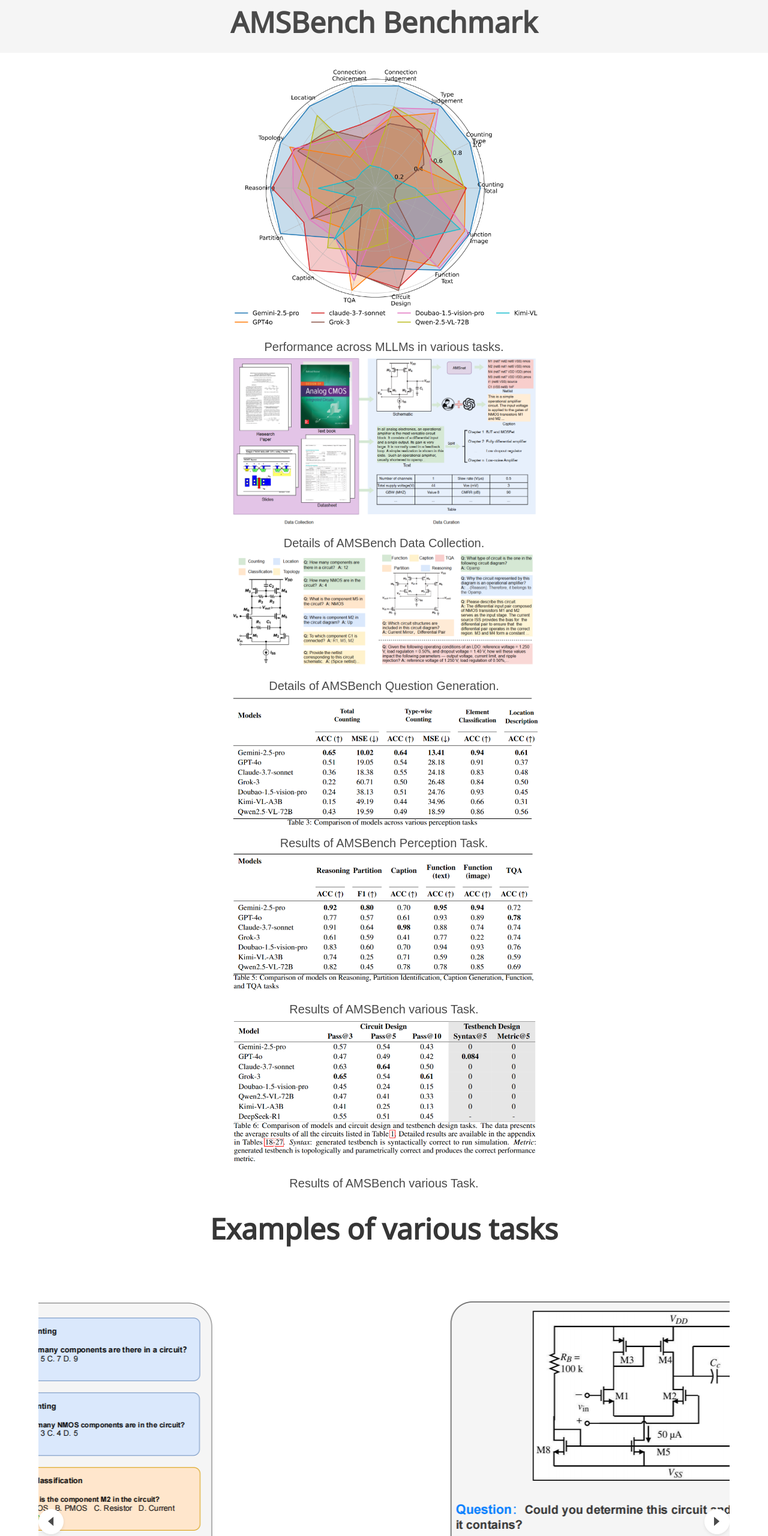
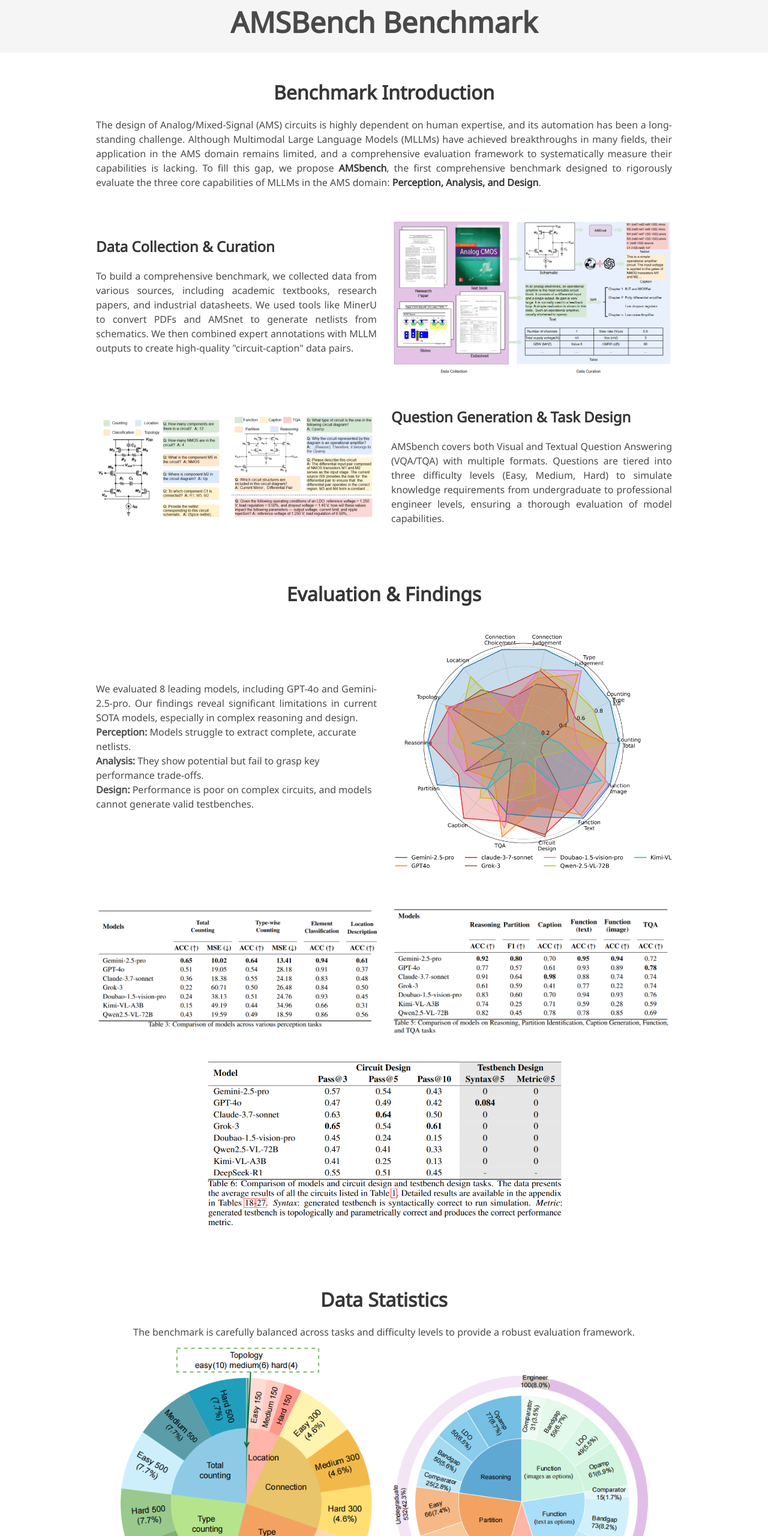
Before and after one commit to AMSBench/AMSBench.github.io, a plain HTML site: page index.html in a window 1280 px wide. Shown: the part 1420-3980 px from the top of the page at 60% size. Drawn offline with nearby package versions, Linux system fonts and the light colour scheme; some icons are missing; a web font is replaced by a local one.

Commit message:
modify index.html

```diff
--- a/index.html
+++ b/index.html
@@ -215,139 +215,124 @@
 </section>
 
 
+<section class="section compact-section">
+    <div class="container is-max-desktop">
+        <div class="content has-text-justified" style="margin-bottom: 3rem;">
+            <h2 class="title is-3 has-text-centered">Benchmark Introduction</h2>
+            <p>
+                The design of Analog/Mixed-Signal (AMS) circuits is highly dependent on human expertise, and its automation has been a long-standing challenge. Although Multimodal Large Language Models (MLLMs) have achieved breakthroughs in many fields, their application in the AMS domain remains limited, and a comprehensive evaluation framework to systematically measure their capabilities is lacking. To fill this gap, we propose <strong>AMSbench</strong>, the first comprehensive benchmark designed to rigorously evaluate the three core capabilities of MLLMs in the AMS domain: <strong>Perception, Analysis, and Design</strong>.
+            </p>
+        </div>
 
-<section class="hero teaser">
-  <div class="hero-body" style="padding: 0;">
-    <figure class="image is-fullwidth">
-      <img src="static/images/rada.png" alt="AMSbench Teaser"
-           style="width: 40%; height: auto; display: block; margin: 0 auto;">
+        <div class="columns is-vcentered">
+            <div class="column">
+                <h3 class="title is-4">Data Collection & Curation</h3>
+                <p class="has-text-justified">
+                    To build a comprehensive benchmark, we collected data from various sources, including academic textbooks, research papers, and industrial datasheets. We used tools like MinerU to convert PDFs and AMSnet to generate netlists from schematics. We then combined expert annotations with MLLM outputs to create high-quality "circuit-caption" data pairs.
+                </p>
+            </div>
+            <div class="column">
+                <figure class="image">
+                    <img src="static/images/data_collection.png" alt="Data Collection Pipeline" class="results-image">
                 </figure>
-    <h2 class="subtitle has-text-centered mt-4">
-      Performance across MLLMs in various tasks.
-    </h2>
+            </div>
+        </div>
+
+        <div class="columns is-vcentered" style="margin-top: 2rem;">
+            <div class="column">
+                <figure class="image">
+                    <img src="static/images/question_generation.png" alt="Question Generation Examples" class="results-image">
+                </figure>
+            </div>
+            <div class="column">
+                <h3 class="title is-4">Question Generation & Task Design</h3>
+                <p class="has-text-justified">
+                    AMSbench covers both Visual and Textual Question Answering (VQA/TQA) with multiple formats. Questions are tiered into three difficulty levels (Easy, Medium, Hard) to simulate knowledge requirements from undergraduate to professional engineer levels, ensuring a thorough evaluation of model capabilities.
+                </p>
+            </div>
+        </div>
     </div>
 </section>
 
-<section class="hero teaser">
-  <div class="hero-body" style="padding: 0;">
-    <figure class="image is-fullwidth">
-      <img src="static/images/data_collection.png" alt="AMSbench Teaser"
-           style="width: 40%; height: auto; display: block; margin: 0 auto;">
+<section class="section compact-section">
+    <div class="container is-max-desktop">
+        <h2 class="title is-3 has-text-centered">Evaluation & Findings</h2>
+        <div class="columns is-vcentered">
+            <div class="column is-6">
+                <p class="has-text-justified">
+                    We evaluated 8 leading models, including GPT-4o and Gemini-2.5-pro. Our findings reveal significant limitations in current SOTA models, especially in complex reasoning and design.
+                </p>
+                <ul>
+                    <li><b>Perception:</b> Models struggle to extract complete, accurate netlists.</li>
+                    <li><b>Analysis:</b> They show potential but fail to grasp key performance trade-offs.</li>
+                    <li><b>Design:</b> Performance is poor on complex circuits, and models cannot generate valid testbenches.</li>
+                </ul>
+            </div>
+            <div class="column is-6">
+                 <figure class="image">
+                    <img src="static/images/rada.png" alt="Model Performance Radar Chart" class="results-image">
                  </figure>
-    <h2 class="subtitle has-text-centered mt-4">
-      Details of AMSBench Data Collection.
-    </h2>
+            </div>
+        </div>
+        <div class="columns" style="margin-top: 2rem;">
+            <div class="column"><img src="static/images/tab_perception.png" alt="Perception Task Results" class="results-image"></div>
+            <div class="column"><img src="static/images/tab_multitask.png" alt="Interconnect and Analysis Results" class="results-image"></div>
+        </div>
+        <div class="has-text-centered" style="margin-top: 1rem;">
+            <figure class="image" style="max-width: 600px; margin: auto;">
+                 <img src="static/images/tab_design_tb.png" alt="Design Task Results" class="results-image">
+            </figure>
+        </div>
     </div>
 </section>
 
-<section class="hero teaser">
-  <div class="hero-body" style="padding: 0;">
-    <figure class="image is-fullwidth">
-      <img src="static/images/question_generation.png" alt="AMSbench Teaser"
-           style="width: 40%; height: auto; display: block; margin: 0 auto;">
+<section class="section compact-section">
+    <div class="container is-max-desktop">
+        <h2 class="title is-3 has-text-centered">Data Statistics</h2>
+        <p class="has-text-centered">The benchmark is carefully balanced across tasks and difficulty levels to provide a robust evaluation framework.</p>
+        <figure class="image">
+            <img src="static/images/data.png" alt="Data Statistics Pie Charts" style="max-width: 900px; margin: auto;">
         </figure>
-    <h2 class="subtitle has-text-centered mt-4">
-       Details of AMSBench Question Generation.
-    </h2>
+    </div>
+</section>
+<section class="hero is-light">
+    <div class="hero-body compact-section has-text-centered">
+        <h1 class="title is-2 mmmu">
+            <span class="mmmu">Task Examples</span>
+        </h1>
     </div>
 </section>
 
-<section class="hero teaser">
-  <div class="hero-body" style="padding: 0;">
-    <figure class="image is-fullwidth">
-      <img src="static/images/tab_perception.png" alt="AMSbench Teaser"
-           style="width: 40%; height: auto; display: block; margin: 0 auto;">
-    </figure>
+<section class="section compact-section">
+  <div class="container is-max-desktop">
+  	  <div id="results-carousel" class="carousel results-carousel">
+  	  	<div class="item has-text-centered">
+  	  	  <img src="static/images/perception.png" alt="Perception Task Example" class="carousel-image" />
   	  	  <h2 class="subtitle has-text-centered mt-4">
-       Results of AMSBench Perception Task.
+  	  	  	<b>Perception Task:</b> Includes total/type-wise counting, location description, connection judgment, and topology generation.
   	  	  </h2>
   	  	</div>
-</section>
-
-<section class="hero teaser">
-  <div class="hero-body" style="padding: 0;">
-    <figure class="image is-fullwidth">
-      <img src="static/images/tab_multitask.png" alt="AMSbench Teaser"
-           style="width: 40%; height: auto; display: block; margin: 0 auto;">
-    </figure>
+  	  	<div class="item has-text-centered">
+  	  	  <img src="static/images/partition.png" alt="Partition Task Example" class="carousel-image" />
   	  	  <h2 class="subtitle has-text-centered mt-4">
-       Results of AMSBench various Task.
+  	  	  	<b>Partition Task:</b> The model must identify all constituent structures in a complex circuit, such as differential pair and Miller compensation.
   	  	  </h2>
   	  	</div>
-</section>
-
-<section class="hero teaser">
-  <div class="hero-body" style="padding: 0;">
-    <figure class="image is-fullwidth">
-      <img src="static/images/tab_design_tb.png" alt="AMSbench Teaser"
-           style="width: 40%; height: auto; display: block; margin: 0 auto;">
-    </figure>
+  	  	<div class="item has-text-centered">
+  	  	  <img src="static/images/reasoning.png" alt="Reasoning Task Example" class="carousel-image" />
   	  	  <h2 class="subtitle has-text-centered mt-4">
-       Results of AMSBench various Task.
+  			   <b>Reasoning Task:</b> Based on the circuit diagram, the model must explain why it functions as an operational amplifier.
   	  	  </h2>
   	  	</div>
-</section>
-
-<section class="section">
-  <div class="columns is-centered has-text-centered">
-    <h2 class="title is-1 mmmu">
-      <span class="mmmu">Examples of various tasks</span>
-    </h2>
-  </div>
-</section>
-
-<!-- Image carousel -->
-<section class="hero is-small">
-  <div class="hero-body">
-    <div class="container">
-      <div id="results-carousel" class="carousel results-carousel">
-        <div class="item">
-          <!-- Your image here -->
-          <img src="static/images/perception.png" alt="MY ALT TEXT" style="display: block; margin: 0 auto;" />
-          <h2 class="subtitle has-text-centered">
-            Examples of Perception Task.
-          </h2>
-        </div>
-        <div class="item">
-          <!-- Your image here -->
-          <img src="static/images/partition.png" alt="MY ALT TEXT" style="display: block; margin: 0 auto;" />
-          <h2 class="subtitle has-text-centered">
-            Examples of Partition Task.
-          </h2>
-      </div>
-      <div class="item">
-        <!-- Your image here -->
-        <img src="static/images/perception.png" alt="MY ALT TEXT" style="display: block; margin: 0 auto;" />
-        <h2 class="subtitle has-text-centered">
-         Examples of Reasoning Task.
-       </h2>
-     </div>
-     <div class="item">
-      <!-- Your image here -->
-      <img src="static/images/perception.png" alt="MY ALT TEXT" style="display: block; margin: 0 auto;" />
-      <h2 class="subtitle has-text-centered">
-        Examples of Function Task.
+  	  	<div class="item has-text-centered">
+  	  	  <img src="static/images/function.png" alt="Function Task Example" class="carousel-image" />
+  	  	  <h2 class="subtitle has-text-centered mt-4">
+  			   <b>Function Task:</b> The model must determine the intended function of the given circuit diagram.
   	  	  </h2>
   	  	</div>
   	  </div>
   </div>
-</div>
 </section>
-<!-- End image carousel -->
-
-<section class="hero teaser">
-  <div class="hero-body" style="padding: 0;">
-    <figure class="image is-fullwidth">
-      <img src="static/images/data.png" alt="AMSbench Teaser"
-           style="width: 70%; height: auto; display: block; margin: 0 auto;">
-    </figure>
-    <h2 class="subtitle has-text-centered mt-4">
-      Data statistics.
-    </h2>
-  </div>
-</section>
-
-
 
 
 <!-- Paper poster -->
```
Lines whose indentation alone changed are shown as unchanged.
